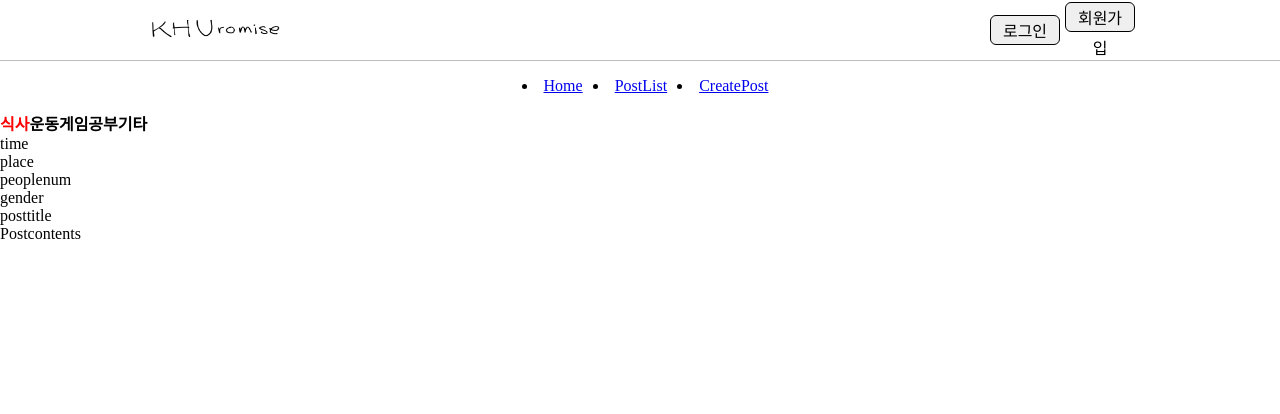
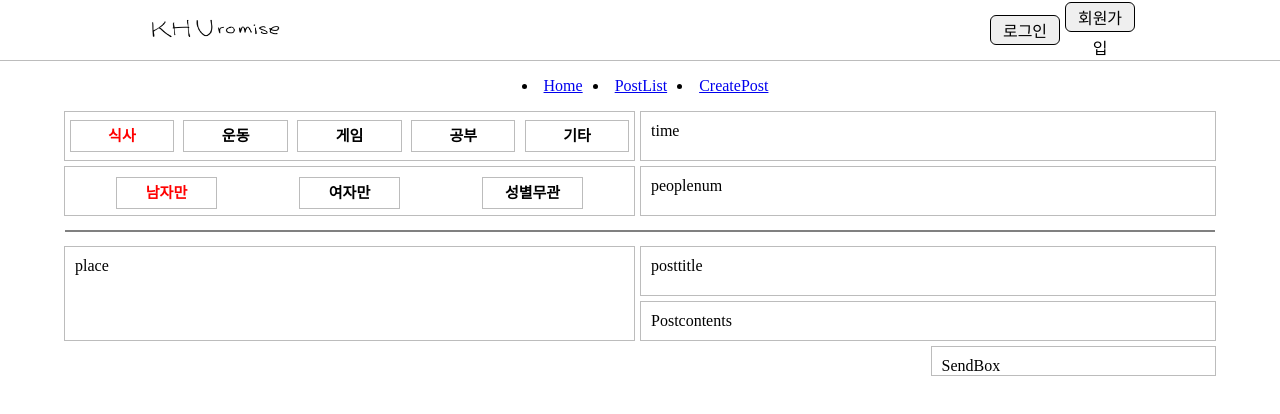
Before and after one commit to mucent/khuromise-frontend, a React (Create React App) app: page /createpost in a window 1280 px wide. Shown: the top 414 px of the page. Built offline with nearby package versions, Linux system fonts and the light colour scheme.

Commit message:
[ADD] CreatePost Layout 구성 및 Gender 선택 버튼 추가

```diff
--- a/src/components/createpost/CreatePost.js
+++ b/src/components/createpost/CreatePost.js
@@ -1,37 +1,124 @@
 import React from 'react';
+import styled from "styled-components";
 import PurposeList from "./PurposeList";
 import Time from "./Time";
 import Place from "./Place";
 import Peoplenum from "./Peoplenum";
-import Gender from "./Gender";
+import GenderList from "./GenderList";
 import PostTitle from "./PostTitle";
 import PostContents from "./PostContents";
+import Line from "./Line";
+
+/* const PurposeListBox = styled.div`
+
+`; */
+
+const CreatePostBox = styled.div`
+  display : flex;
+  justify-content : center;
+
+  .CreatePost {
+    display : grid;
+    width : 90%;
+    height : auto;
+    grid-gap : 5px;
+    grid-template-columns : 2fr 1fr 1fr;
+    grid-template-rows : 50px 50px 20px 50px 1fr 30px;
+    grid-template-areas :'PurposeListBox PromTimeBox PromTimeBox'
+                         'GenderBox PeopleNumBox PeopleNumBox'
+                         'LineBox LineBox LineBox'
+                         'PlaceBox PostTitleBox PostTitleBox'
+                         'PlaceBox PostContentsBox PostContentsBox'
+                         '. . SendBox';
+  }
+
+  .CreatePost div {
+
+  }
+
+  .PurposeListBox {
+    grid-area : PurposeListBox;
+    display: flex;
+    flex-direction: column;
+    justify-content: center;
+    border : 1px solid #bcbcbc;
+  }
+
+  .PromTimeBox {
+    grid-area : PromTimeBox;
+    padding : 10px;
+    border : 1px solid #bcbcbc;
+  }
+
+  .PeopleNumBox {
+    grid-area : PeopleNumBox;
+    padding : 10px;
+    border : 1px solid #bcbcbc;
+  }
+
+
+  .GenderBox {
+    grid-area : GenderBox;
+    padding : 10px;
+    border : 1px solid #bcbcbc;
+  }
+
+
+  .LineBox {
+    grid-area : LineBox;
+    padding : 1px;
+    display : flex;
+    justify-content : center;
+  }
+
+
+  .PlaceBox {
+    grid-area : PlaceBox;
+    padding : 10px;
+    border : 1px solid #bcbcbc;
+  }
+
+
+  .PostTitleBox {
+    grid-area : PostTitleBox;
+    padding : 10px;
+    border : 1px solid #bcbcbc;
+  }
+
+
+  .PostContentsBox {
+    grid-area : PostContentsBox;
+    padding : 10px;
+    border : 1px solid #bcbcbc;
+  }
+
+
+  .SendBox {
+    grid-area : SendBox;
+    padding : 10px;
+    border : 1px solid #bcbcbc;
+  }
+
+`;
+
+
 
 function CreatePost() {
   return (
-    <div classname="CreatePost">
-      <div>
-        <PurposeList />
+    <CreatePostBox>
+      <div className="CreatePost">
+        <div className="PurposeListBox"><PurposeList /></div>
+        <div className="PromTimeBox"><Time /></div>
+        <div className="PeopleNumBox"><Peoplenum /></div>
+        <div className="GenderBox"><GenderList /></div>
+        <div className="LineBox"><Line /></div>
+        <div className="PlaceBox"><Place /></div>
+        <div className="PostTitleBox"><PostTitle /></div>
+        <div className="PostContentsBox"><PostContents /></div>
+        <div className="SendBox">SendBox</div>
       </div>
-      <div>
-        <Time />
-      </div>
-      <div>
-        <Place />
-      </div>
-      <div>
-        <Peoplenum />
-      </div>
-      <div>
-        <Gender />
-      </div>
-      <div>
-        <PostTitle />
-      </div>
-      <div>
-        <PostContents />
-      </div>
-    </div>
+    </CreatePostBox>
+
   );
 }
 
--- a/src/components/createpost/Gender.js
+++ /dev/null
@@ -1,7 +0,0 @@
-import React, {useState, useRef} from 'react';
-
-function Gender() {
-    return 'gender';
-}
-
-export default Gender;
--- /dev/null
+++ b/src/components/createpost/GenderList.js
@@ -0,0 +1,74 @@
+import React, {useState} from 'react';
+import styled from "styled-components";
+
+const GenderBox = styled.div`
+  width: 18%;
+  height : 30px;
+  margin : auto;
+  display : inline-block;
+  border: 1px solid #bcbcbc;
+  position : relative;
+  font-size: 15px;
+  text-align : center;
+  line-height : 30px;
+`;
+
+const GenderBarBox = styled.div`
+  display : flex;
+  justify-content : center;
+`;
+
+
+function GenderList() {
+  const [currentgender, setGender] = useState([
+    {
+      id : 1,
+      gendertype : '남자만',
+      active : true
+    },
+    {
+      id : 2,
+      gendertype : '여자만',
+      active : false
+    },
+    {
+      id : 3,
+      gendertype : '성별무관',
+      active : false
+    }])
+
+  const onToggle = id => {
+    setGender(
+      currentgender.map(gender =>
+        gender.id === id ? { ...gender, active: true } : { ...gender, active: false }
+        )
+    );
+  }
+
+  function Gender({ gender, onToggle }) {
+    return (
+      <b
+        style = {{
+          cursor:'pointer',
+          color: gender.active ? 'red' : 'black'
+        }}
+        onClick = {()=> onToggle(gender.id)}
+      >
+
+        {gender.gendertype}
+      </b>
+    );
+  }
+
+  return (
+    <GenderBarBox>
+      {currentgender.map(gender => (
+        <GenderBox>
+          <Gender gender={gender} key={gender.id} onToggle={onToggle}/>
+        </GenderBox>
+      ))}
+    </GenderBarBox>
+  );
+}
+
+export default GenderList;
--- /dev/null
+++ b/src/components/createpost/Line.js
@@ -0,0 +1,17 @@
+import React, {useState, useRef} from 'react';
+import styled from "styled-components";
+
+const LineBox = styled.div`
+  width : 100%;
+  height : 2px;
+  background : gray;
+  margin : auto;
+`;
+
+function Line() {
+    return (
+      <LineBox />
+    );
+}
+
+export default Line;
--- a/src/components/createpost/PurposeList.js
+++ b/src/components/createpost/PurposeList.js
@@ -1,7 +1,25 @@
-import React, {useState, purposeef} from 'react';
+import React, {useState} from 'react';
+import styled from "styled-components";
+
+const PurposeBox = styled.div`
+  width: 18%;
+  height : 30px;
+  margin : auto;
+  display : inline-block;
+  border: 1px solid #bcbcbc;
+  position : relative;
+  font-size: 15px;
+  text-align : center;
+  line-height : 30px;
+`;
+
+const PurposeBarBox = styled.div`
+  display : flex;
+  justify-content : center;
+`;
+
 
 function PurposeList() {
-
   const [purposes, setPur] = useState([
     {
       id : 1,
@@ -40,7 +58,6 @@ function PurposeList() {
 
   function Purpose({ purpose, onToggle }) {
     return (
-      <span>
       <b
         style = {{
           cursor:'pointer',
@@ -48,18 +65,20 @@ function PurposeList() {
         }}
         onClick = {()=> onToggle(purpose.id)}
       >
+
         {purpose.purname}
       </b>
-      </span>
     );
   }
 
   return (
-    <div>
+    <PurposeBarBox>
       {purposes.map(purpose => (
+        <PurposeBox>
           <Purpose purpose={purpose} key={purpose.id} onToggle={onToggle}/>
+        </PurposeBox>
       ))}
-    </div>
+    </PurposeBarBox>
   );
 }
 
```
Lines whose indentation alone changed are shown as unchanged.
